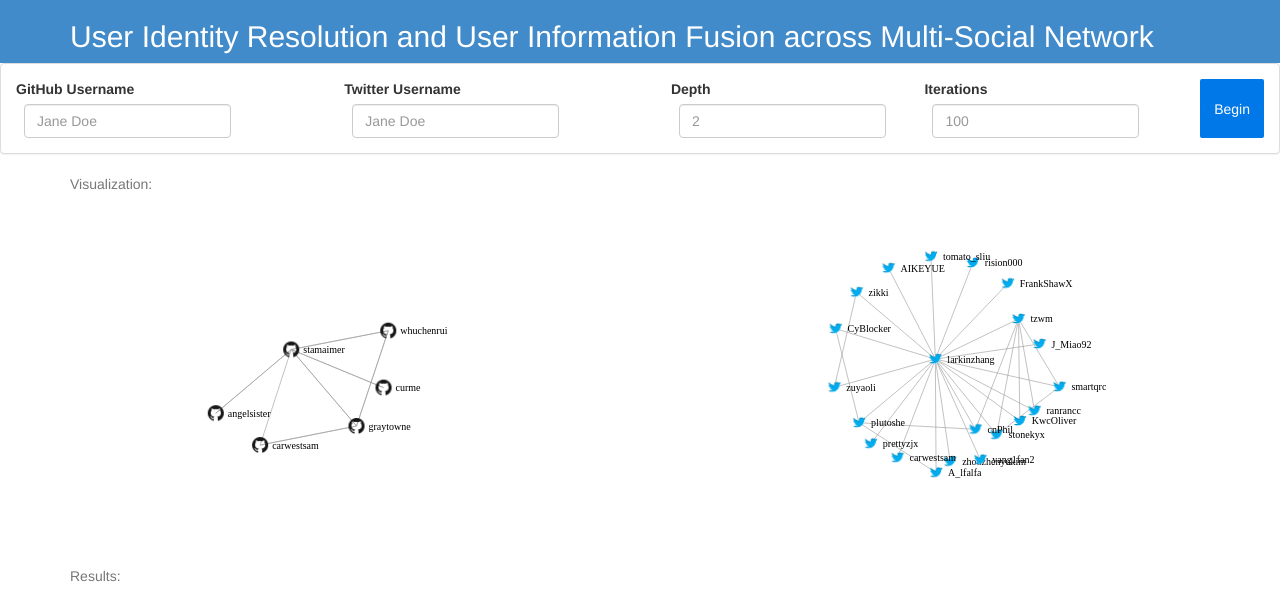
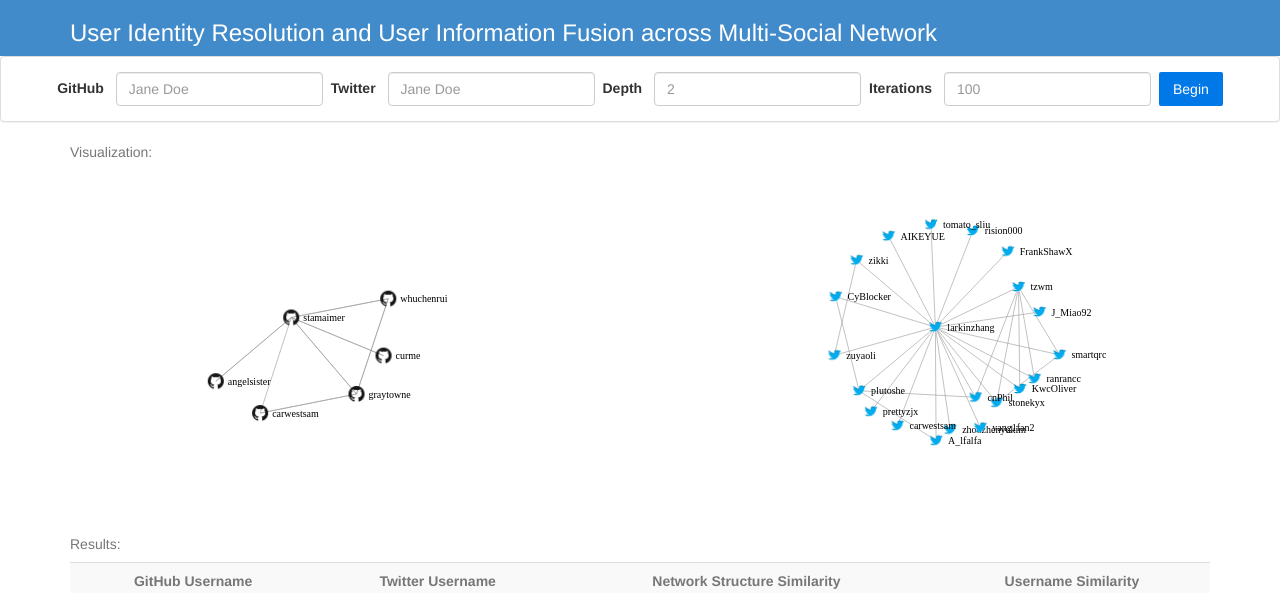
Before and after one commit to stamaimer/MrUirf, a Flask app: page / in a window 1280 px wide. Shown: the top 593 px of the page. Run offline with Flask 2, Linux system fonts and the light colour scheme; some libraries are stand-ins or nearby versions.

Commit message:
change style

```diff
--- a/visualization/templates/index.html
+++ b/visualization/templates/index.html
@@ -16,7 +16,7 @@
 	<body>
 		<div class="header">
 			<div class="container">
-				<h2 style="color:white">User Identity Resolution and User Information Fusion across Multi-Social Network</h2>
+				<h3 style="color:white">User Identity Resolution and User Information Fusion across Multi-Social Network</h3>
 			</div>
 		</div>
 		<div class="body">
@@ -24,11 +24,11 @@
   				<div class="panel-body">
     				<form class="form-inline">
 						<div class="form-group">
-							<label>GitHub Username</label>
+							<label>GitHub</label>
 							<input type="text" class="form-control" name="github_username" placeholder="Jane Doe" style="margin: 0 8px">
 						</div>
 						<div class="form-group">
-							<label>Twitter Username</label>
+							<label>Twitter</label>
 							<input type="text" class="form-control" name="twitter_username" placeholder="Jane Doe" style="margin: 0 8px">
 						</div>
 						<div class="form-group">
```
